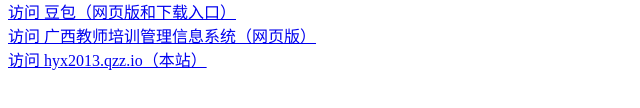
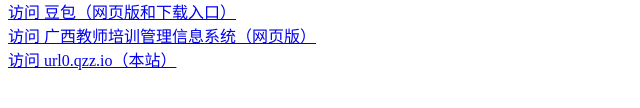
Before and after one commit to xs482/url0-web, a plain HTML site: page index.html in a window 1280 px wide. Shown: the part 178-286 px from the top of the page, 0-640 px from the left. Drawn offline with Linux system fonts and the light colour scheme.

Commit message:
Update index.html

```diff
--- a/index.html
+++ b/index.html
@@ -16,6 +16,6 @@
     <br>
     <a href="https://jspxzx.gxeduyun.edu.cn/portal/"> 访问 广西教师培训管理信息系统（网页版）</a>
     <br>
-    <a href="https://hyx2013.qzz.io"> 访问 hyx2013.qzz.io（本站）</a>
+    <a href="https://url0.qzz.io"> 访问 url0.qzz.io（本站）</a>
 </body>
 </html>
```
